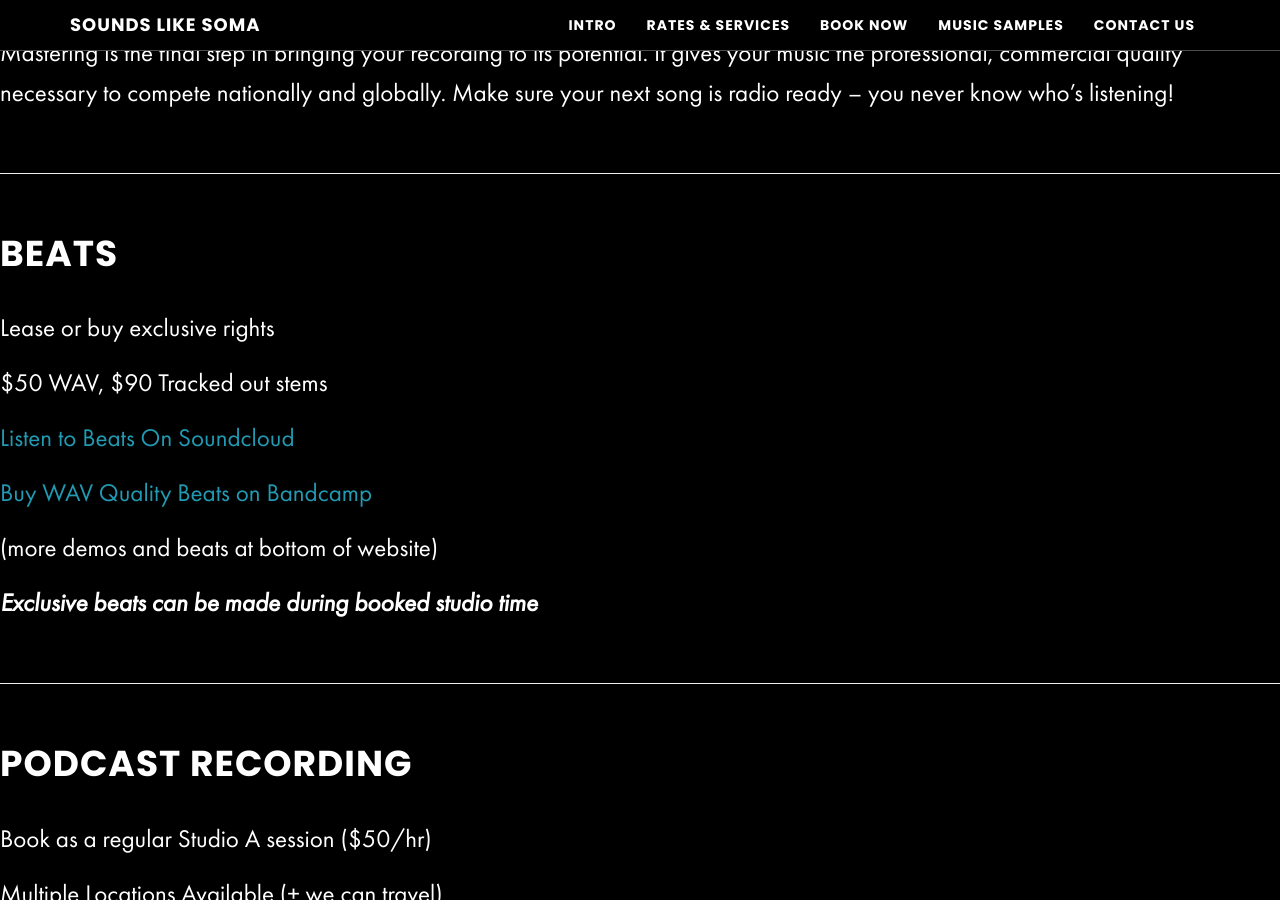
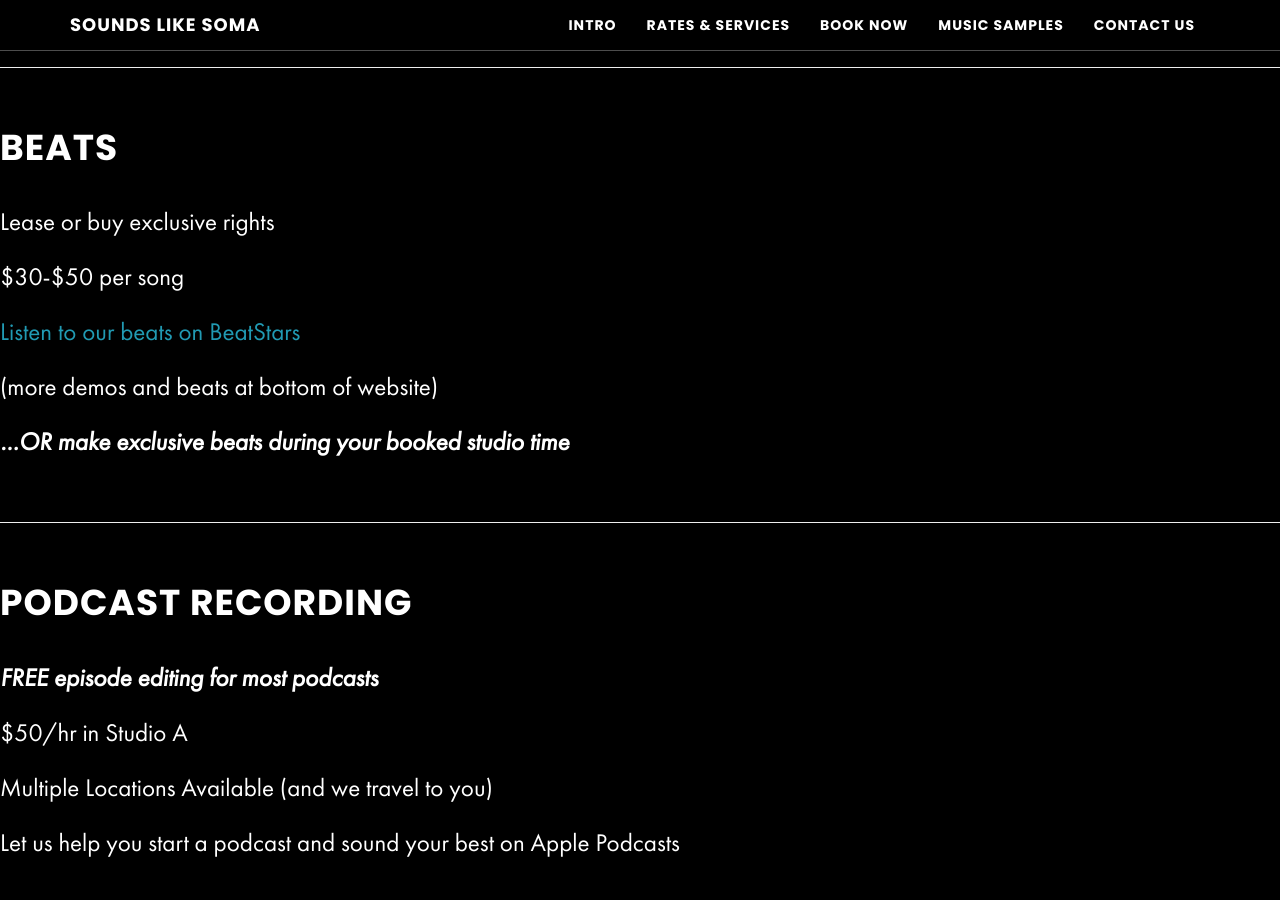
Before and after one commit to zackhanni/Soma-website-classic, a Jekyll site: the page built from _posts/2015-08-02-rates-services.md, in a window 1280 px wide and 900 px high, scrolled down 2938 px. Built offline with Jekyll 4.4.1, drawn with Linux system fonts in a browser that asks for light colours; our own code applies the rules of GitHub Pages for plain Markdown files; some of the changed text lies outside the part shown.

Commit message:
refined and condensed wording

```diff
--- a/_posts/2015-08-02-rates-services.md
+++ b/_posts/2015-08-02-rates-services.md
@@ -7,7 +7,6 @@ header_image: true
 
 <a href="https://docs.google.com/document/d/1HLUwtYPdi1T1jxgAa-9-FBaEY2tu0qam09FnswaiqkU/edit?usp=sharing" target="Gear List">Studio Gear List</a>
 
-- - -
 
 ## Studio A
 
@@ -15,7 +14,7 @@ $50 Standard Hourly Rate
 
 Includes engineer, recording, mixing, mastering and file transfers for duration of time booked.
 
-Bulk Rate $450 for 10 hours (Time can be split across 3 sessions. Expires after 1 year.)
+Bulk Rate $450 for 10 hours
 
 **_All work must be done during studio time_**
 
@@ -25,11 +24,11 @@ Bulk Rate $450 for 10 hours (Time can be split across 3 sessions. Expires after
 
 ## Studio B
 
+$30 - Studio B with Engineer Gage Bingham
+
 $20 BYOC - Bring your own computer and produce your own music. You can rent our space and equipment to do your own recording and production. (Engineer not included)
 
 <a href="https://docs.google.com/document/d/1-PJk55lg5GzF0svfcZdDDVSxHGpcvZTHn9SM6G5I1Uo/edit?usp=sharing" target="More Information on BYOC">More Information on BYOC</a>
-
-$30 - Studio B with Engineer Gage Bingham
 
 **_All work must be done during studio time_**
 
@@ -43,7 +42,7 @@ It's always valuable to have a fresh set of ears when mixing and mastering a son
 
 # Multitrack Mixing And Mastering
 
-For those who recorded at another studio and want to finish the songs.
+For artists who record at another studio but want to finish songs with us.
 
 $90 Mix and Master : Vocals + Stereo Instrumental (Less than 10 track stems)
 
@@ -53,7 +52,7 @@ $200 Mix and Master : Big Multitrack 50+ track stems
 
 $30 Mastering Only
 
-(we prefer stems to have 24 bit depth, 48k sample rate)
+(we prefer stems to have 24 bit depth, 48k sample rate or better)
 
 ## Please allow 2-4 business days for completion per song
 
@@ -67,27 +66,25 @@ Mastering is the final step in bringing your recording to its potential. It give
 
 Lease or buy exclusive rights
 
-$50 WAV, $90 Tracked out stems
+$30-$50 per song
 
-<a href="https://w.soundcloud.com/player/?url=https%3A//api.soundcloud.com/playlists/283504362&amp;color=ff5500&amp;auto_play=false&amp;hide_related=false&amp;show_comments=true&amp;show_user=true&amp;show_reposts=false" target="Beats On SoundCloud">Listen to Beats On Soundcloud</a>
-
-<a href="http://bit.ly/slsvol1" target="Beats For Sale">Buy WAV Quality Beats on Bandcamp</a>
+<a href="https://www.beatstars.com/soundslikesoma/feed" target="Beats For Sale on BeatStars">Listen to our beats on BeatStars</a>
 
 (more demos and beats at bottom of website)
 
-**_Exclusive beats can be made during booked studio time_**
+**_...OR make exclusive beats during your booked studio time_**
 
 - - -
 
 # Podcast Recording
 
-Book as a regular Studio A session ($50/hr)
+**_FREE episode editing for most podcasts_**
 
-Multiple Locations Available (+ we can travel)
+$50/hr in Studio A
 
-HD Video recording (+10/ per podcast episode)
+Multiple Locations Available (and we travel to you)
 
-**_Basic editing included, Extra editing may require additional booked time. Please allow 2-4 bsuness days for completion_**
+Let us help you start a podcast and sound your best on Apple Podcasts
 
 - - -
 
```
Also changed, not shown: _posts/2015-08-03-book-now.md (+2 -1 lines), _posts/2015-08-04-music-samples.md (+4 -6 lines).
